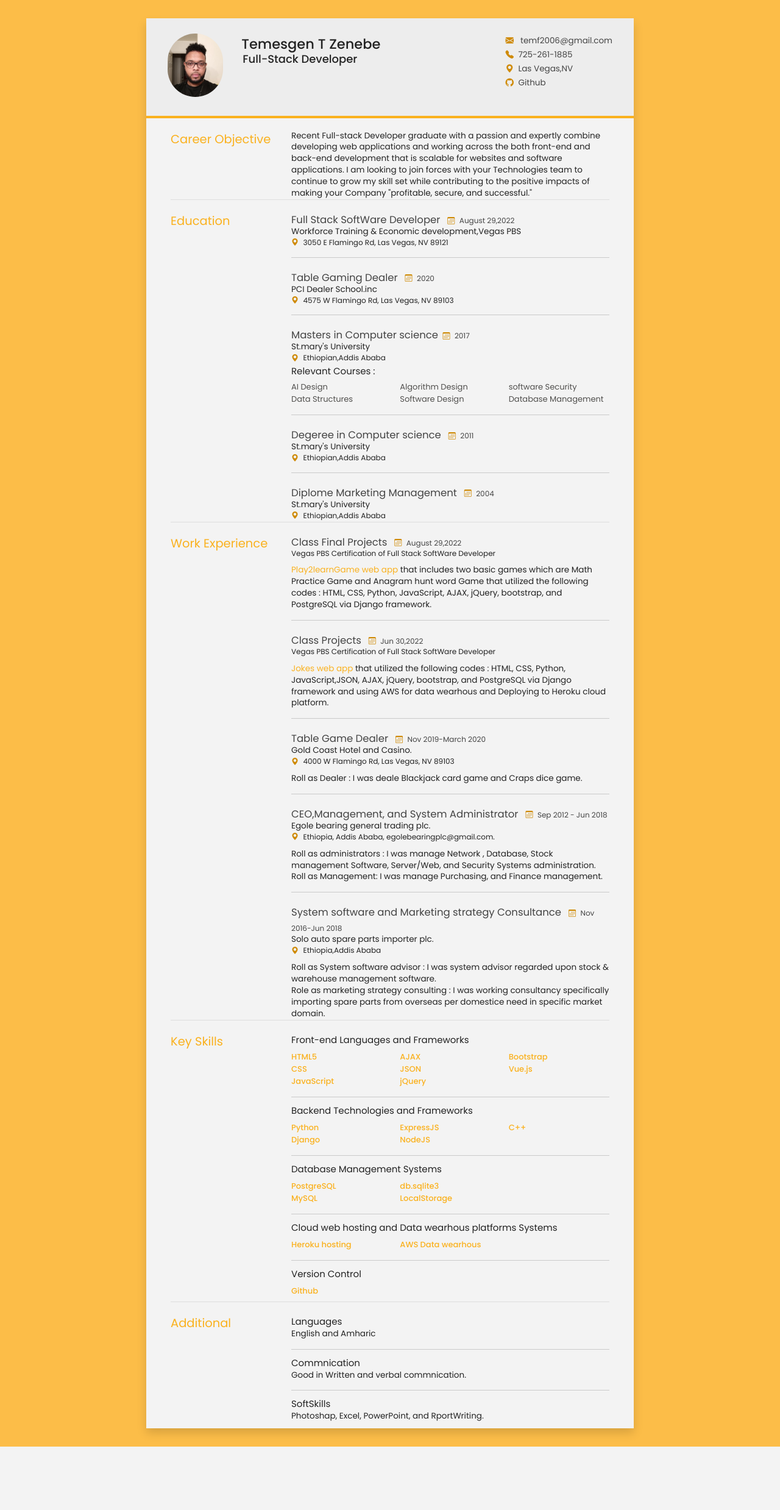
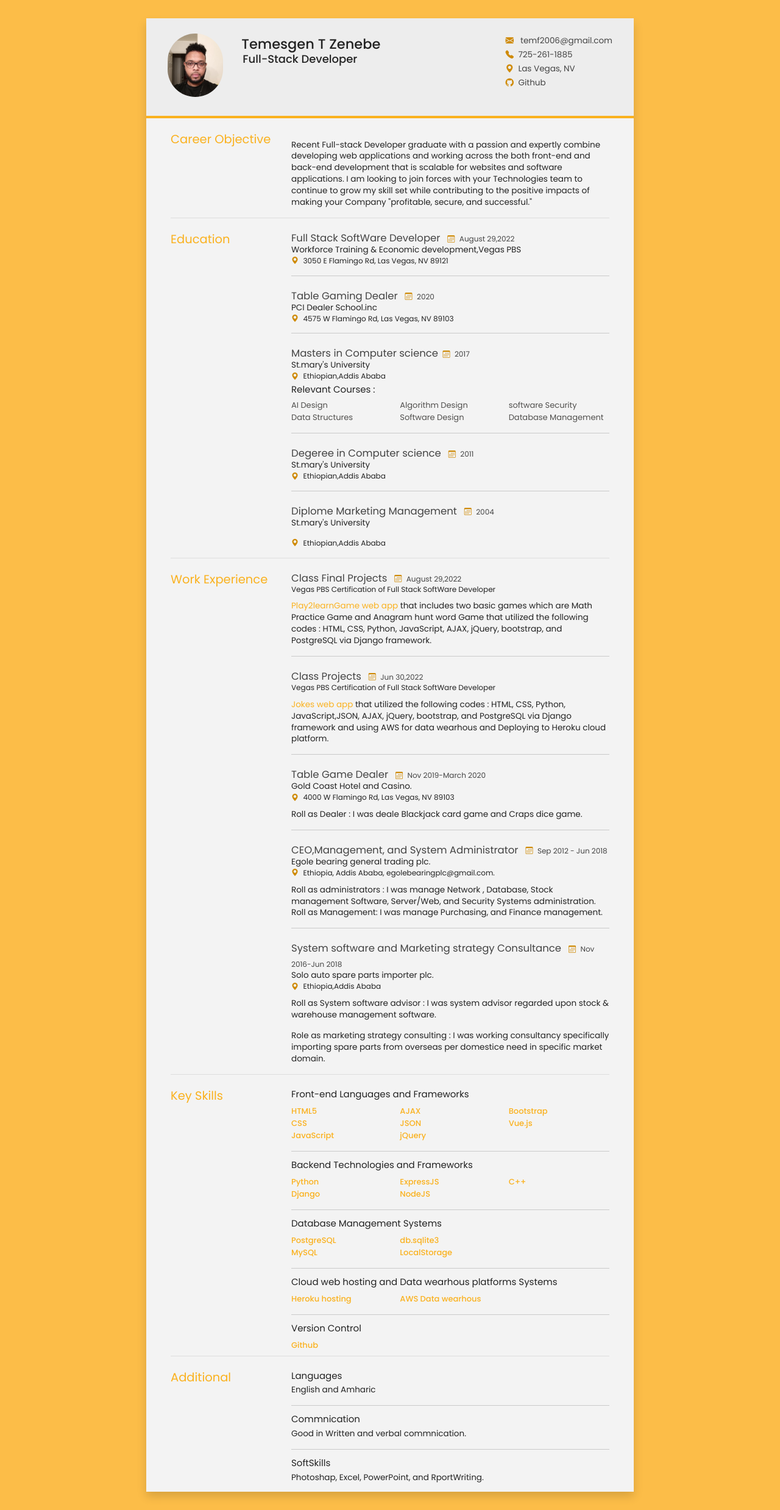
Before and after one commit to temesgen-zenebe/myResume, a Django app: page / in a window 1280 px wide. Shown: the whole page at 61% size. Before the commit the page ends 2373 px from the top, so only its background shows below. Run offline with Django 4.2, Linux system fonts and the light colour scheme; some libraries are stand-ins or nearby versions.

Commit message:
editing home.html , editing setting.py about static file setting in urls.

```diff
--- a/myresume/urls.py
+++ b/myresume/urls.py
@@ -1,7 +1,9 @@
 from django.contrib import admin
 from django.urls import path,include
+from django.conf import settings
+from django.conf.urls.static import static
 
 urlpatterns = [
     path('admin/', admin.site.urls),
     path('',include('resume.urls')),
-]
+]+ static(settings.STATIC_URL, document_root=settings.STATIC_ROOT)
--- a/requirements.txt
+++ b/requirements.txt
@@ -1,4 +1,5 @@
 asgiref==3.5.2
 Django==4.1.2
+gunicorn==20.1.0
 sqlparse==0.4.3
 tzdata==2022.5
--- a/resume/templates/home.html
+++ b/resume/templates/home.html
@@ -35,7 +35,7 @@
 			<ul>
 				<li><i class="bi bi-envelope-fill mx-2 icon"></i> <a href="mailto:joe@bloggs.com" target="_blank">temf2006@gmail.com</a></li>
 				<li><i class="bi bi-telephone-fill mx-2 icon"></i>725-261-1885</li>
-				<li><i class="bi bi-geo-alt-fill mx-2 icon"></i>Las Vegas,NV</li>
+				<li><i class="bi bi-geo-alt-fill mx-2 icon"></i>Las Vegas, NV</li>
 				<li><i class="bi bi-github mx-2 icon"></i><a href="https://github.com/temesgen-zenebe/">Github</a></li>
 			</ul>
 		</div>
@@ -49,7 +49,7 @@
 					<h1>Career Objective</h1>
 				</div>
 
-				<div class="sectionContent">
+				<div class="sectionContent my-3">
 					<p>Recent Full-stack Developer graduate with a passion and expertly combine
 						developing web applications and working across the
 						both front-end and back-end development that is scalable for websites and software applications.
@@ -73,7 +73,7 @@
 					<p>Workforce Training & Economic development,Vegas PBS</p>
 					<p class="subDetails" ><i class="bi bi-geo-alt-fill me-2 icon"></i>3050 E Flamingo Rd, Las Vegas, NV 89121</p>
 				</article>
-				<hr class="divider">
+				<hr class="divider ">
 				<article>
 					<h2>Table Gaming Dealer <span class="yearof"><i class="bi bi-calendar3 mx-2 icon"></i>2020</span></h2>
 					<p> PCI Dealer School.inc</p>
@@ -105,7 +105,7 @@
 				<article>
 					<h2>Diplome Marketing Management <span class="yearof"><i class="bi bi-calendar3 mx-2 icon"></i>2004</span></h2>
 					<p>St.mary's University</p>
-					<p class="subDetails"><i class="bi bi-geo-alt-fill me-2 icon"></i>Ethiopian,Addis Ababa </p>
+					<p class="subDetails my-3"><i class="bi bi-geo-alt-fill me-2 icon"></i>Ethiopian,Addis Ababa </p>
 
 				</article>
 			</div>
@@ -156,7 +156,7 @@
 					<p>Solo auto spare parts importer plc.</p>
 					<p class="subDetails1"><i class="bi bi-geo-alt-fill me-2 icon"></i>Ethiopia,Addis Ababa</p>
 					<p>Roll as System software advisor : I was system advisor regarded upon stock & warehouse management software.</p>
-					<p>Role as marketing strategy consulting : I was working consultancy specifically importing spare parts from overseas per domestice need in specific market domain.</p>
+					<p class="my-3">Role as marketing strategy consulting : I was working consultancy specifically importing spare parts from overseas per domestice need in specific market domain.</p>
 				</article>
 
 			</div>
@@ -225,21 +225,21 @@
 			<div class="sectionContent">
 				<article>
 					<h4>Languages</h4>
-					<p> English and Amharic</p>
+					<p class="my-1"> English and Amharic</p>
 				</article>
 				<hr class="divider1">
 				<article>
 					<h4>Commnication</h4>
-					<p> Good in Written and verbal commnication.</p>
+					<p class="my-1"> Good in Written and verbal commnication.</p>
 				</article>
 				<hr class="divider1">
 				<article>
 					<h4>SoftSkills</h4>
-					<p>Photoshap, Excel, PowerPoint, and RportWriting.</p>
+					<p class="my-1">Photoshap, Excel, PowerPoint, and RportWriting.</p>
 				</article>
 
 			</div>
-			<div class="clear"></div>
+			<div class="clear my-3"></div>
 		</section>
 	</div>
 </div>
--- /dev/null
+++ b/runtime.txt
@@ -0,0 +1 @@
+python-3.10.6
```
Also changed, not shown: myresume/settings.py (+10 -4 lines), 1 other file.
